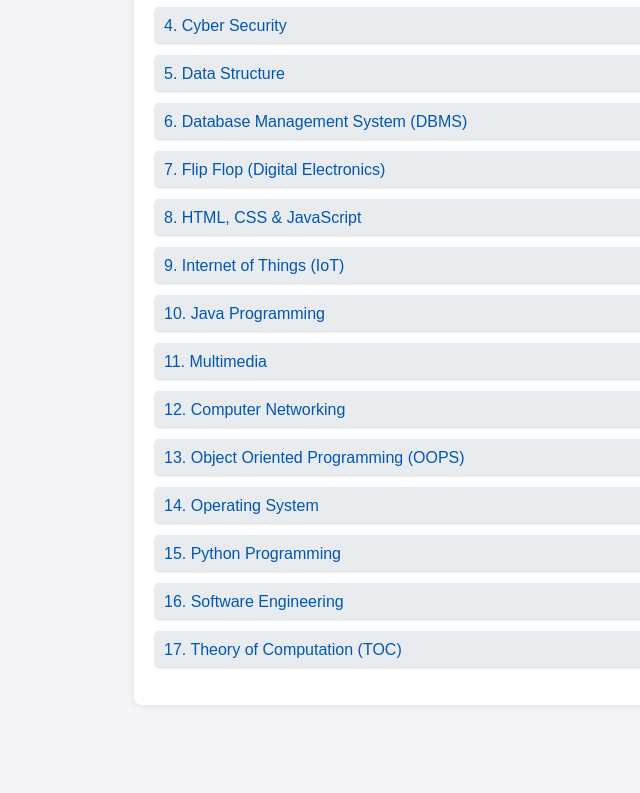
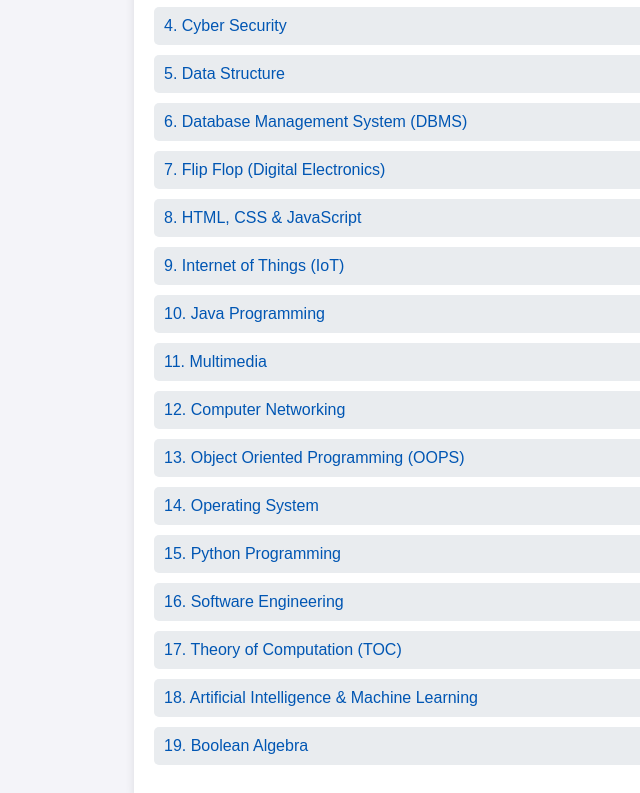
Before and after one commit to Sushant-Sagar/Computer-Mcq, a plain HTML site: page index.html in a window 1280 px wide. Shown: the part 311-1104 px from the top of the page, without its empty margins (161-801 px from the left). Before the commit the page ends 1056 px from the top, so only its background shows below. Drawn offline with Linux system fonts and the light colour scheme.

Commit message:
Update index.html

```diff
--- a/index.html
+++ b/index.html
@@ -51,6 +51,7 @@
         <p>नीचे दिए गए किसी भी विषय पर क्लिक करके उसके नोट्स पढ़ें:</p>
 
         <ul>
+
             <li><a href="c_plus_plus.html">1. C++ Programming</a></li>
             <li><a href="cloud_computing.html">2. Cloud Computing</a></li>
             <li><a href="computer_architecture.html">3. Computer Architecture</a></li>
@@ -68,6 +69,8 @@
             <li><a href="python.html">15. Python Programming</a></li>
             <li><a href="software_engineering.html">16. Software Engineering</a></li>
             <li><a href="theory_of_computation.html">17. Theory of Computation (TOC)</a></li>
+            <li><a href="ai_ml.html">18. Artificial Intelligence & Machine Learning</a></li>
+            <li><a href="boolean_algebra.html">19. Boolean Algebra</a></li>
         </ul>
     </div>
 
```
